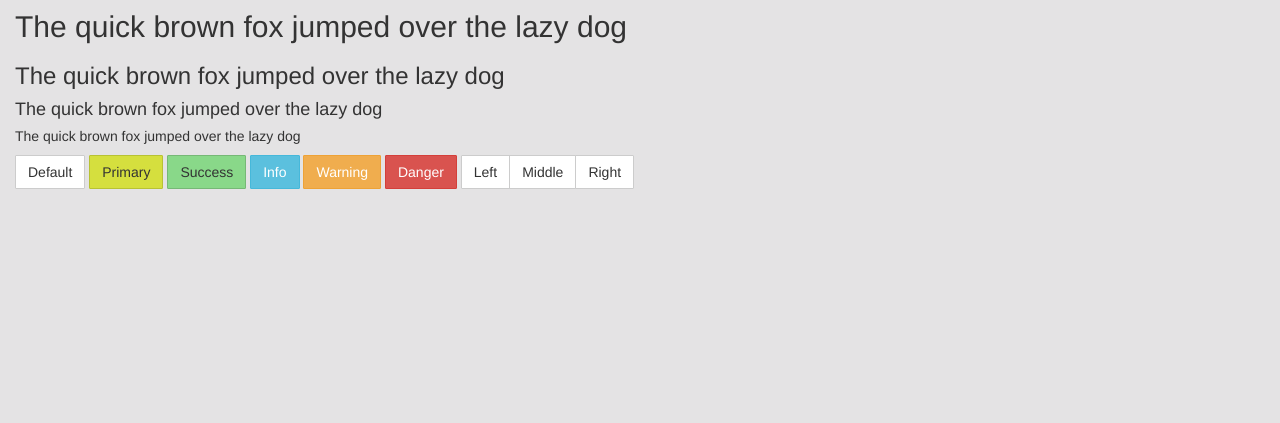
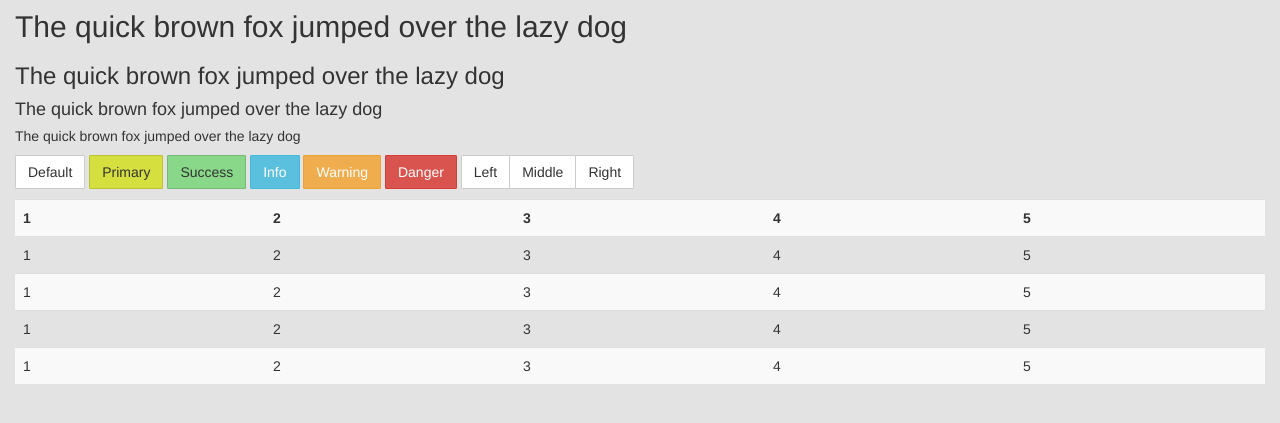
Before and after one commit to phyllers/GAE_Django17, a Django app: page /css_test/ in a window 1280 px wide. Shown: the part 181-604 px from the top of the page. Run offline with Django 3.2, Linux system fonts and the light colour scheme; some libraries are stand-ins or nearby versions.

Commit message:
Added table to css page. Also trying to test auto deploy

```diff
--- a/static/css/base.css
+++ b/static/css/base.css
@@ -73,6 +73,10 @@ form table td {
 
 .inline-block { display: inline-block; }
 .block { display: block; }
+.space-top-10 { margin-top: 10px; }
+.space-bottom-10 { margin-bottom: 10px; }
+.space-left-10 { margin-left: 10px; }
+.space-right-10 { margin-right: 10px; }
 
 .btn {
     border-radius: 1px;
--- a/templates/testapp/css_test.html
+++ b/templates/testapp/css_test.html
@@ -22,4 +22,42 @@
         <button type="button" class="btn btn-default">Middle</button>
         <button type="button" class="btn btn-default">Right</button>
     </div>
+
+    <table class="table table-striped space-top-10">
+        <tr>
+            <th>1</th>
+            <th>2</th>
+            <th>3</th>
+            <th>4</th>
+            <th>5</th>
+        </tr>
+        <tr>
+            <td>1</td>
+            <td>2</td>
+            <td>3</td>
+            <td>4</td>
+            <td>5</td>
+        </tr>
+        <tr>
+            <td>1</td>
+            <td>2</td>
+            <td>3</td>
+            <td>4</td>
+            <td>5</td>
+        </tr>
+        <tr>
+            <td>1</td>
+            <td>2</td>
+            <td>3</td>
+            <td>4</td>
+            <td>5</td>
+        </tr>
+        <tr>
+            <td>1</td>
+            <td>2</td>
+            <td>3</td>
+            <td>4</td>
+            <td>5</td>
+        </tr>
+    </table>
 {% endblock %}
```
